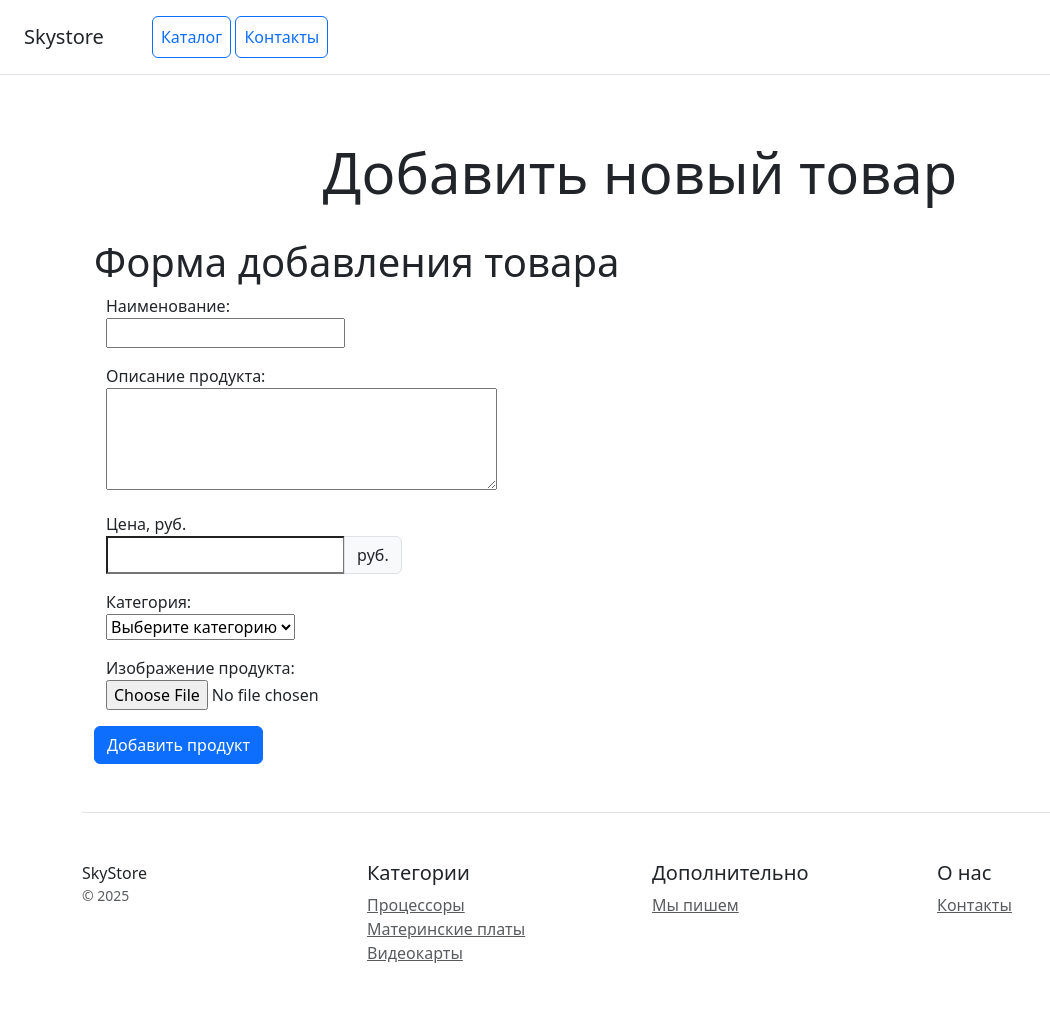
After one commit to prime72rus/DjangoProject_hw, a Django app: page /add_product/ in a window 1280 px wide. The commit adds this page. Shown: the whole page, without its empty margins (0-1050 px from the left). Run offline with Django 5.2, Linux system fonts and the light colour scheme; data comes from the database, SQL or seed files in the repository; some libraries are stand-ins or nearby versions.

Commit message:
add template add_product

```diff
--- /dev/null
+++ b/catalog/forms.py
@@ -0,0 +1,17 @@
+from django import forms
+from .models import Product, Category
+
+
+class ProductForm(forms.ModelForm):
+    class Meta:
+        model = Product
+        fields = ['product_name', 'product_description', 'image', 'category', 'price']
+        widgets = {
+            'product_description': forms.Textarea(attrs={'rows': 4}),
+        }
+
+    def __init__(self, *args, **kwargs):
+        super().__init__(*args, **kwargs)
+        self.fields['category'].queryset = Category.objects.all().only('category_name')
+        self.fields['category'].empty_label = "Выберите категорию"
+        self.fields['category'].label = "Категория"
--- a/catalog/models.py
+++ b/catalog/models.py
@@ -6,7 +6,7 @@ class Category(models.Model):
     category_description = models.TextField(verbose_name="Описание категории")
 
     def __str__(self):
-        return f"{self.category_name}. {self.category_description}."
+        return self.category_name
 
     class Meta:
         verbose_name = "Категория"
@@ -17,7 +17,7 @@ class Product(models.Model):
     product_name = models.CharField(max_length=150, verbose_name="Наименование")
     product_description = models.TextField(verbose_name="Описание продукта")
     image = models.ImageField(upload_to="images/", verbose_name="Изображение продукта", blank=True, null=True)
-    category = models.ForeignKey(Category, on_delete=models.CASCADE, related_name="products")
+    category = models.ForeignKey(Category, on_delete=models.CASCADE, related_name="products", verbose_name="Категория")
     price = models.IntegerField(verbose_name="Цена, руб.")
     created_at = models.DateField(verbose_name="Дата создания", auto_now_add=True)
     updated_at = models.DateField(verbose_name="Дата последнего изменения", auto_now=True)
--- /dev/null
+++ b/catalog/templates/catalog/add_product.html
@@ -0,0 +1,71 @@
+{% extends 'catalog/base.html' %}
+{% block title %}Добавить товар{% endblock %}
+{% block content_1 %}
+{% include 'catalog/includes/header.html' %}
+<div class="pricing-header px-3 py-3 pt-md-5 pb-md-4 mx-auto text-center">
+	<h1 class="display-4">Добавить новый товар</h1>
+</div>
+{% endblock %}
+{% block content_2 %}
+<div class="container">
+	<h1>Форма добавления товара</h1>
+	{% if messages %}
+	<div class="alert alert-success">
+		{% for message in messages %}
+		<div>{{ message }}</div>
+		{% endfor %}
+	</div>
+	{% endif %}
+	<form method="post" enctype="multipart/form-data" class="needs-validation" novalidate>
+		{% csrf_token %}
+		<div class="container">
+
+			<div class="mb-3">
+				<div>{{ form.product_name.label_tag }}</div>
+				<div>{{ form.product_name }}</div>
+				<div class="invalid-feedback">
+					{{ form.product_name.errors }}
+				</div>
+			</div>
+
+			<div class="mb-3">
+				<div>{{ form.product_description.label_tag }}</div>
+				<div>{{ form.product_description }}</div>
+				<div class="invalid-feedback">
+					{{ form.product_description.errors }}
+				</div>
+			</div>
+
+			<div class="mb-3">
+				<div>{{ form.price.label_tag }}</div>
+				<div class="input-group">
+					{{ form.price }}
+					<span class="input-group-text">руб.</span>
+				</div>
+				<div class="invalid-feedback">
+					{{ form.price.errors }}
+				</div>
+			</div>
+			<div class="mb-3">
+				<div>{{ form.category.label_tag }}</div>
+				<div>{{ form.category }}</div>
+				<div class="invalid-feedback">
+					{{ form.category.errors }}
+				</div>
+			</div>
+			<div class="mb-3">
+				<div>{{ form.image.label_tag }}</div>
+				<div>{{ form.image }}</div>
+				<div class="invalid-feedback">
+					{{ form.image.errors }}
+				</div>
+			</div>
+		</div>
+
+		<button type="submit" class="btn btn-primary">Добавить продукт</button>
+
+	</form>
+</div>
+
+
+{% endblock %}
--- a/catalog/templates/catalog/home.html
+++ b/catalog/templates/catalog/home.html
@@ -15,7 +15,7 @@
 		<div class="card mb-4 box-shadow">
 			<div class="card-header">
 				<h4 class="card-title pricing-card-title">{{ product.category.category_name }}</h4>
-				<img src="{{ product.image | media_filter }}" class="img-fluid" alt="...">
+				<img src="{{ product.image | media_filter }}" class="img-fluid" style="max-width: auto; max-height: 150px;" alt="...">
 			</div>
 			<div class="card-body">
 				<h3 class="card-title pricing-card-title">{{ product.product_name | truncatechars:22  }}</h3>
--- a/catalog/urls.py
+++ b/catalog/urls.py
@@ -1,6 +1,6 @@
 from django.urls import path
 from catalog.apps import CatalogConfig
-from catalog.views import home, contacts, product_detail
+from catalog.views import home, contacts, product_detail, add_product
 
 
 app_name = CatalogConfig.name
@@ -9,4 +9,5 @@ urlpatterns = [
     path("home/", home, name="home"),
     path("contacts/", contacts, name="contacts"),
     path("product_detail/<int:pk>/", product_detail, name="product_detail"),
+    path("add_product/", add_product, name="add_product")
 ]
--- a/catalog/views.py
+++ b/catalog/views.py
@@ -1,8 +1,8 @@
-from django.shortcuts import render, get_object_or_404
+from django.shortcuts import render, get_object_or_404, redirect
 from django.http import HttpResponse
-
+from django.contrib import messages
 from catalog.models import Product, Category
-
+from catalog.forms import ProductForm
 
 def home(request):
     products = Product.objects.all()
@@ -32,3 +32,18 @@ def product_detail(request, pk):
         "product": product
     }
     return render(request, "catalog/product_detail.html", context)
+
+
+def add_product(request):
+    if request.method == 'POST':
+        form = ProductForm(request.POST, request.FILES)
+        if form.is_valid():
+            form.save()
+            messages.success(request, 'Продукт успешно добавлен!')
+            return redirect('/add_product/')  # Перенаправляем на ту же страницу
+        else:
+            messages.error(request, 'Пожалуйста, исправьте ошибки в форме.')
+    else:
+        form = ProductForm()
+
+    return render(request, 'catalog/add_product.html', {'form': form})
```
